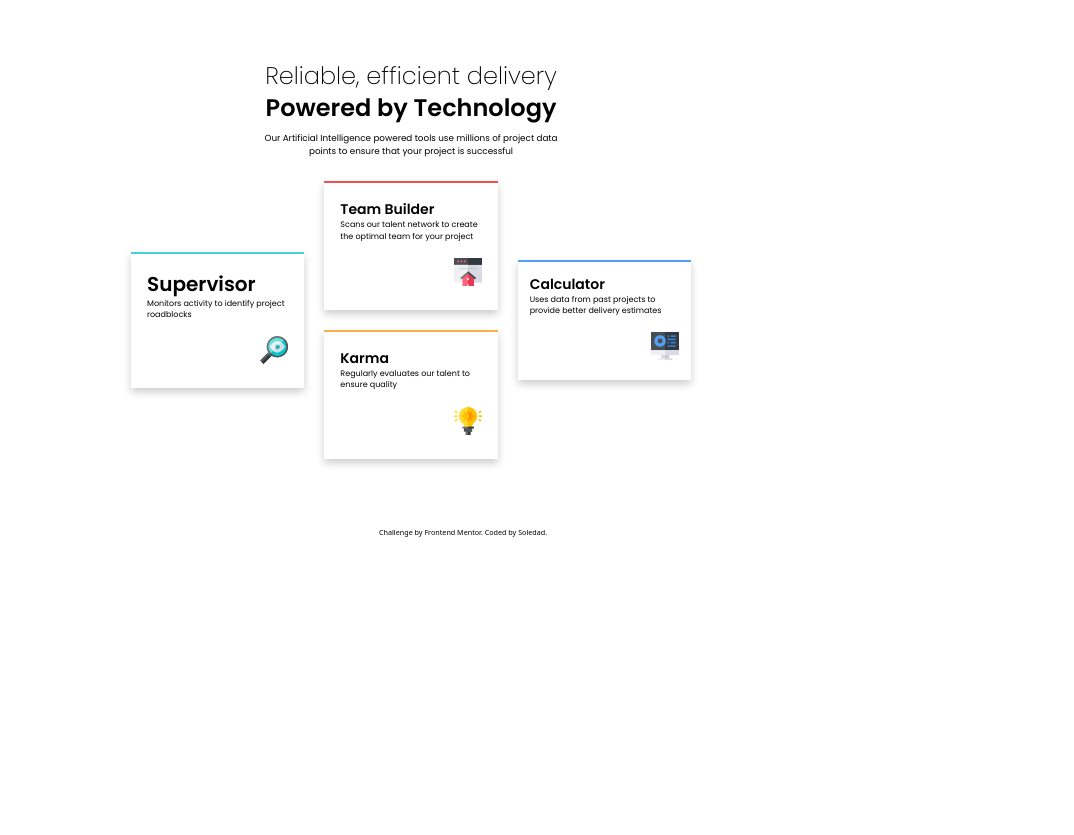
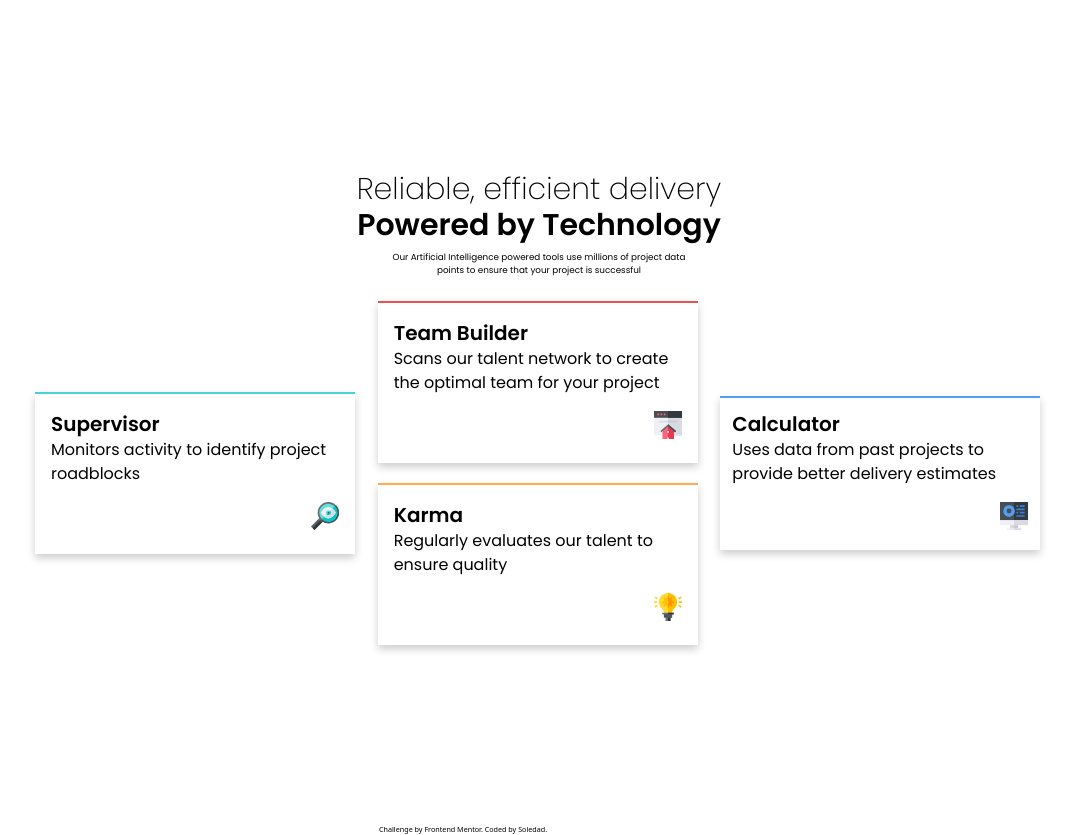
Before and after one commit to solzambrano/proyect_four_card, a plain HTML site: page index.html in a window 1280 px wide. Shown: the whole page, without its empty margins (101-1175 px from the left). Before the commit the page ends 800 px from the top, so only its background shows below. Drawn offline with nearby package versions, Linux system fonts and the light colour scheme.

Commit message:
fix de tamaños

```diff
--- a/index.html
+++ b/index.html
@@ -10,12 +10,12 @@
   </head>
   <body>
     <main
-      class="p-12 my-3 font-[family-name:var(--heading)] text-sm bg-[var(--gray-400)] max-w[300px] md:min-w[600px] md:w-5xl">
+      class="p-12 my-3 font-[family-name:var(--heading)] text-sm bg-[var(--gray-400)] max-w[300px] md:min-w[600px] md:flex md:justify-center md:h-dvh md:items-center md:flex-col">
       <header>
-        <h1 class="font-extralight md:text-center md:text-2xl">
+        <h1 class="font-extralight md:text-center md:text-3xl">
           Reliable, efficient delivery
         </h1>
-        <h2 class="font-semibold md:text-center md:text-2xl">
+        <h2 class="font-semibold md:text-center md:text-3xl">
           Powered by Technology
         </h2>
         <p
@@ -25,11 +25,11 @@
         </p>
       </header>
       <section
-        class="md:grid md:grid-cols-3 md:grid-rows-2 md:gap-1 md:m-auto md:w-xl">
+        class="md:grid md:grid-cols-3 md:grid-rows-2 md:gap-1 md:w-5xl md:m-0">
         <article
-          class="p-4 my-4 bg-[var(--white)] shadow-[0_4px_8px_0_rgba(0,0,0,0.2)] border-t-2 border-t-[var(--cyan)] md:col-span-1 md:row-span-2 md:my-0 md:md:self-center md:max-w-3xs md:m-2">
+          class="p-4 my-4 bg-[var(--white)] shadow-[0_4px_8px_0_rgba(0,0,0,0.2)] border-t-2 border-t-[var(--cyan)] md:col-span-1 md:row-span-2 md:my-0 md:md:self-center md:w-xs md:m-2">
           <h2 class="font-semibold text-sm md:text-xl">Supervisor</h2>
-          <p class="font-normal text-[0.50rem] pb-4">
+          <p class="font-normal text-[0.50rem] pb-4 md:text-base">
             Monitors activity to identify project roadblocks
           </p>
           <div class="flex justify-end pb-2">
@@ -40,9 +40,9 @@
           </div>
         </article>
         <article
-          class="p-4 my-4 bg-[var(--white)] shadow-[0_4px_8px_0_rgba(0,0,0,0.2)] border-t-2 border-t-[var(--red)] md:col-start-2 md:row-start-1 md:max-w-3xs md:m-2">
-          <h2 class="font-semibold text-sm">Team Builder</h2>
-          <p class="font-normal text-[0.50rem] pb-4">
+          class="p-4 my-4 bg-[var(--white)] shadow-[0_4px_8px_0_rgba(0,0,0,0.2)] border-t-2 border-t-[var(--red)] md:col-start-2 md:row-start-1 md:w-xs md:m-2">
+          <h2 class="font-semibold text-sm md:text-xl">Team Builder</h2>
+          <p class="font-normal text-[0.50rem] pb-4 md:text-base">
             Scans our talent network to create the optimal team for your project
           </p>
           <div class="flex justify-end pb-2">
@@ -53,9 +53,9 @@
           </div>
         </article>
         <article
-          class="p-4 my-4 bg-[var(--white)] shadow-[0_4px_8px_0_rgba(0,0,0,0.2)] border-t-2 border-t-[var(--orange)] md:col-start-2 md:col-span-1 md:row-start-2 md:max-w-3xs md:m-2">
-          <h2 class="font-semibold text-sm">Karma</h2>
-          <p class="font-normal text-[0.50rem] pb-4">
+          class="p-4 my-4 bg-[var(--white)] shadow-[0_4px_8px_0_rgba(0,0,0,0.2)] border-t-2 border-t-[var(--orange)] md:col-start-2 md:col-span-1 md:row-start-2 md:w-xs md:m-2">
+          <h2 class="font-semibold text-sm md:text-xl">Karma</h2>
+          <p class="font-normal text-[0.50rem] pb-4 md:text-base">
             Regularly evaluates our talent to ensure quality
           </p>
           <div class="flex justify-end pb-2">
@@ -66,9 +66,9 @@
           </div>
         </article>
         <article
-          class="p-3 my-4 bg-[var(--white)] shadow-[0_4px_8px_0_rgba(0,0,0,0.2)] border-t-2 border-t-[var(--blue)] md:col-start-3 md:col-span-1 md:row-span-2 md:my-0 md:md:self-center max-w-3xs md:m-2">
-          <h2 class="font-semibold text-sm">Calculator</h2>
-          <p class="font-normal text-[0.50rem] pb-4">
+          class="p-3 my-4 bg-[var(--white)] shadow-[0_4px_8px_0_rgba(0,0,0,0.2)] border-t-2 border-t-[var(--blue)] md:col-start-3 md:col-span-1 md:row-span-2 md:my-0 md:md:self-center md:w-xs md:m-2">
+          <h2 class="font-semibold text-sm md:text-xl">Calculator</h2>
+          <p class="font-normal text-[0.50rem] pb-4 md:text-base">
             Uses data from past projects to provide better delivery estimates
           </p>
           <div class="flex justify-end pb-2">
```
